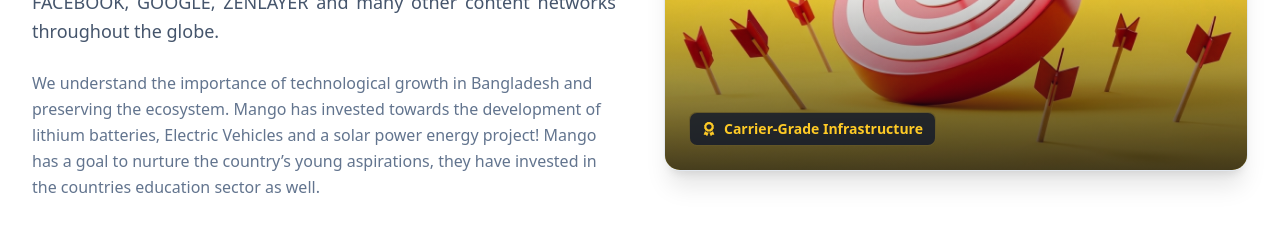
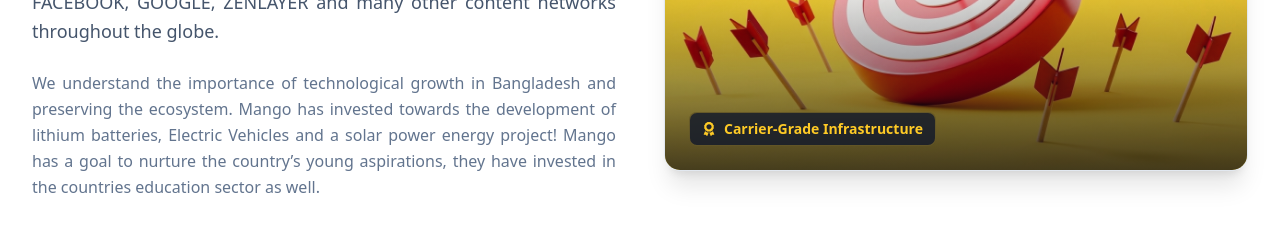
Before and after one commit to Kamiaaa/mtl, a Next.js app: page /mission-vision in a window 1280 px wide. Shown: the part 707-952 px from the top of the page. Built offline with nearby package versions, Linux system fonts and the light colour scheme.

Commit message:
Mission & Vision updated again

```diff
--- a/app/(main)/components/MissionVision.tsx
+++ b/app/(main)/components/MissionVision.tsx
@@ -130,7 +130,7 @@ const MissionVision = () => {
             <p className="text-slate-600 text-lg leading-relaxed text-justify">
               Mango Teleservices Limited is a Public Limited company incorporated in the year 2007. Mango is Bangladesh’s first private sector International Internet Gateway (IIG) licensed by the government. Mango has the rights of use of all submarine cables (SMW4, SMW5, etc) ensures the security and quality of data connection to its clients. Mango has direct interconnection with most of the CDN including AKAMAI, AMAZON, DECIX, EQUINIX, FACEBOOK, GOOGLE, ZENLAYER and many other content networks throughout the globe.
             </p>
-            <p className="text-slate-500 leading-relaxed">
+            <p className="text-slate-500 leading-relaxed text-justify">
               We understand the importance of technological growth in Bangladesh and preserving the ecosystem. Mango has invested towards the development of lithium batteries, Electric Vehicles and a solar power energy project! Mango has a goal to nurture the country’s young aspirations, they have invested in the countries education sector as well.
             </p>
           </div>
```
